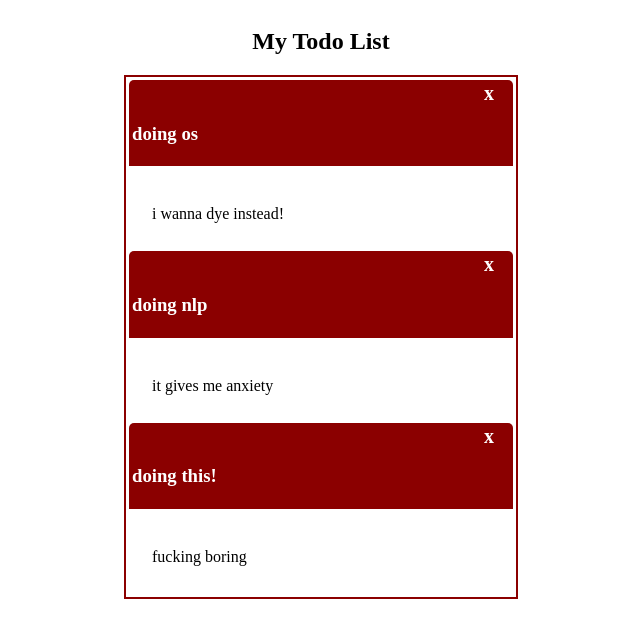
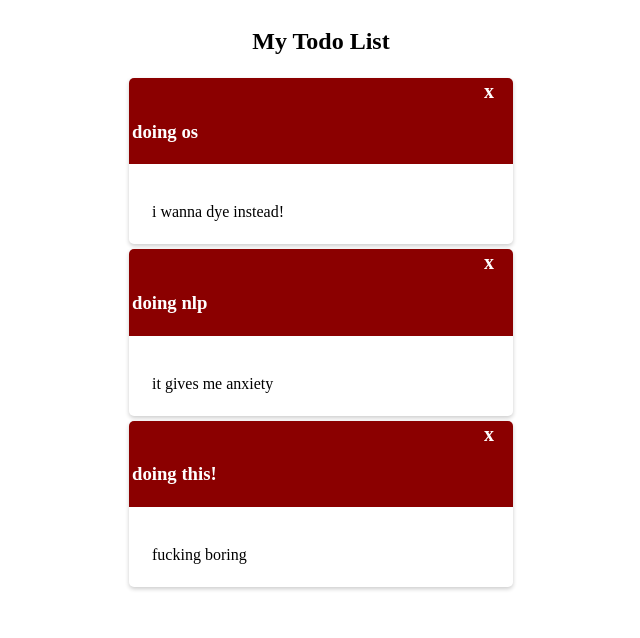
Before and after one commit to mohammadhnz/ToDoList, a Vue app in the folder FrontEnd/todolist-front/: page / in a window 1280 px wide. Shown: the top 638 px of the page, without its empty margins (319-959 px from the left). Built offline with nearby package versions, Linux system fonts and the light colour scheme.

Commit message:
refactor: fix list and item styles

```diff
--- a/FrontEnd/todolist-front/src/App.vue
+++ b/FrontEnd/todolist-front/src/App.vue
@@ -1,6 +1,6 @@
 <template>
   <section class="main">
-    <h1>My Todo List</h1>
+    <h1 class="title">My Todo List</h1>
     <List :data="items"></List>
   </section>
 </template>
@@ -33,7 +33,7 @@ export default {
 }
 </script>
 
-<style>
+<style scoped>
 #app {
   font-family: Avenir, Helvetica, Arial, sans-serif;
   -webkit-font-smoothing: antialiased;
@@ -45,8 +45,12 @@ export default {
 .main{
   display: flex;
   flex-direction: column;
+  width: 100%;
+  height: 100%;
   align-items: center;
   justify-content: center;
-
+}
+.title{
+  color: black;
 }
 </style>
--- a/FrontEnd/todolist-front/src/components/ListItem.vue
+++ b/FrontEnd/todolist-front/src/components/ListItem.vue
@@ -26,13 +26,16 @@ export default {
   width: 100%;
   margin-top: 0;
   border-radius: 5px;
-  transition: background-color 0.3s ease;
+  box-shadow: 0 2px 4px rgba(0, 0, 0, 0.2);
+  transition: background-color 0.3s ease, box-shadow 0.3s ease;
 }
 
 .item:hover {
   background-color: #bdbdbd;
   cursor: pointer;
+  box-shadow: 0 4px 8px rgba(0, 0, 0, 0.2);
 }
+
 
 .item__delete {
   display: inline-flex;
--- a/FrontEnd/todolist-front/src/components/ToDoList.vue
+++ b/FrontEnd/todolist-front/src/components/ToDoList.vue
@@ -36,7 +36,6 @@ export default {
 .todo-list{
   display: flex;
   flex-direction: column;
-  border: 2px solid darkred;
   width: 24rem;
   padding: 3px;
 }
```
